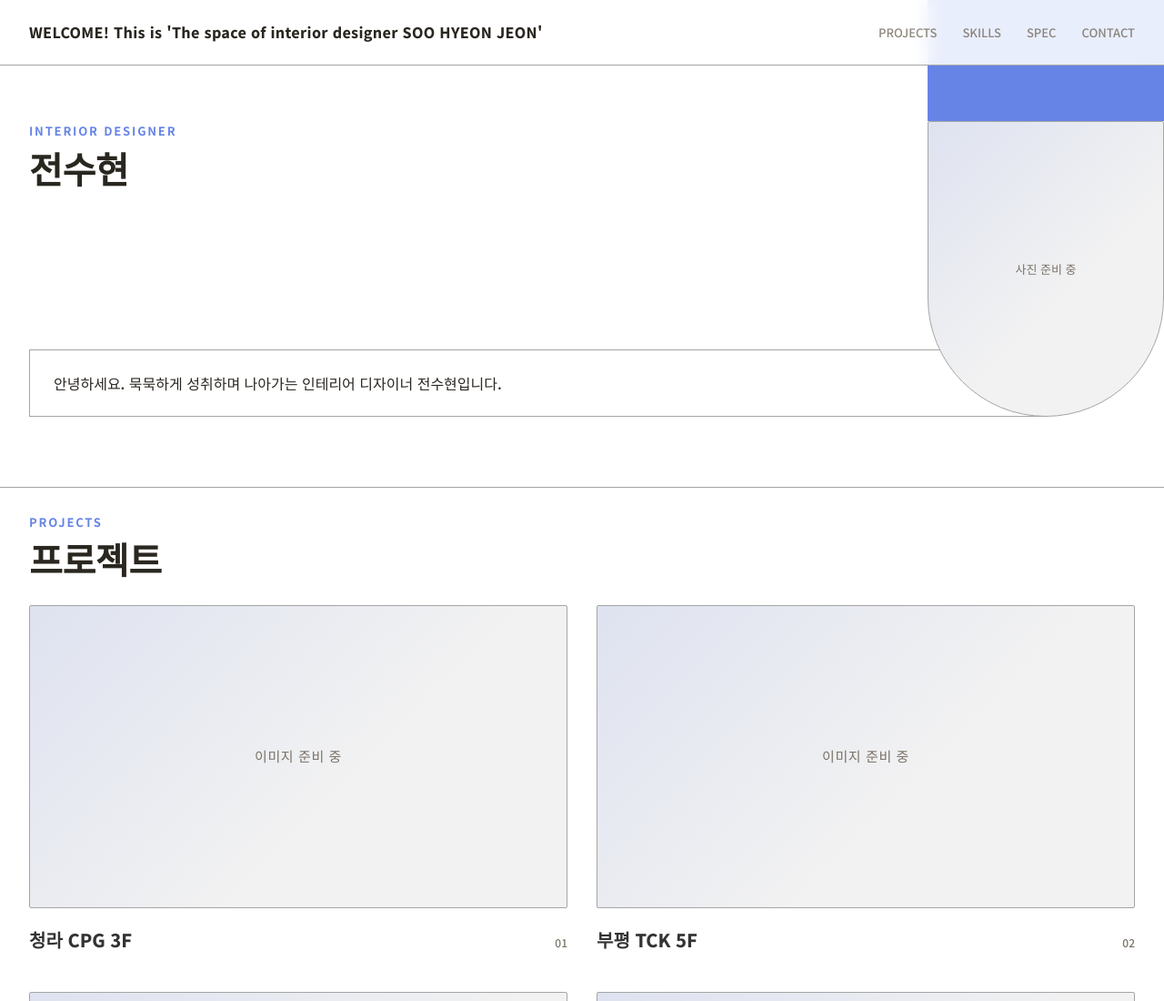
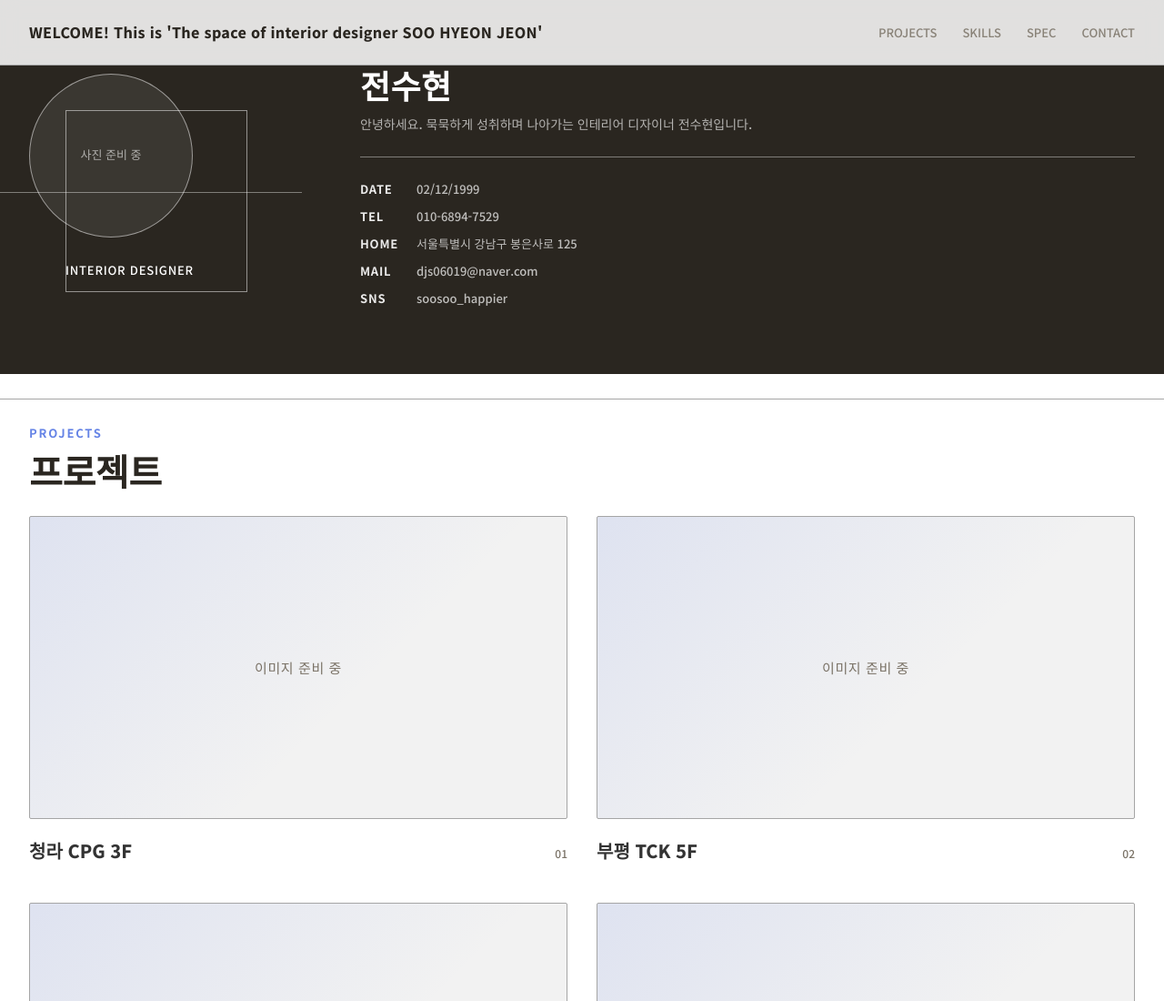
Before and after one commit to Soo-HyeonJeon/soohyeonjeon-portfolio, a plain HTML site: page index.html in a window 1280 px wide. Shown: the top 1100 px of the page at 91% size. Drawn offline with nearby package versions, Linux system fonts and the light colour scheme; no server answers.

Commit message:
Update index.html

```diff
--- a/index.html
+++ b/index.html
@@ -134,84 +134,64 @@
 
   /* ===== 히어로 ===== */
   .hero {
+    background: var(--text);
+    padding: 72px 0;
+  }
+
+  .hero-inner {
+    display: flex;
+    align-items: center;
+    gap: 64px;
+  }
+
+  .hero-photo-frame {
     position: relative;
-    min-height: 50vh;
-    display: flex;
-    flex-direction: column;
-    justify-content: center;
-    padding: 100pt 0 50px 32px;
-  }
-
-  .hero-photo-topbar {
+    flex-shrink: 0;
+    width: 300px;
+    height: 250px;
+  }
+
+  .hero-photo-line {
+    position: absolute;
+    top: 130px;
+    left: -200px;
+    right: 0;
+    height: 1px;
+    background: rgba(255, 255, 255, 0.4);
+    z-index: 0;
+  }
+
+  .hero-photo-square {
+    position: absolute;
+    top: 40px;
+    left: 40px;
+    width: 200px;
+    height: 200px;
+    border: 1px solid rgba(255, 255, 255, 0.5);
+    z-index: 1;
+  }
+
+  .hero-photo-caption {
+    position: absolute;
+    left: 40px;
+    bottom: 22px;
+    z-index: 2;
+    font-size: 13px;
+    letter-spacing: 0.06em;
+    color: #ffffff;
+  }
+
+  .avatar-box {
     position: absolute;
     top: 0;
-    right: 0;
-    width: 260px;
-    height: 100pt;
-    background: #6684e6;
-  }
-
-  .hero-top {
-    position: relative;
-    display: flex;
-    align-items: flex-start;
-    gap: 0;
-  }
-
-  .hero-left {
-    flex: 1;
-    min-width: 0;
-  }
-
-  .hero h1 {
-    font-size: clamp(28px, 4vw, 40px);
-    line-height: 1.2;
-    letter-spacing: -0.01em;
-    text-wrap: balance;
-    margin-bottom: 20pt;
-  }
-
-  .intro-box {
-    position: absolute;
     left: 0;
-    right: 130px;
-    bottom: 0;
-    border-top: 1px solid var(--border);
-    border-left: 1px solid var(--border);
-    border-bottom: 1px solid var(--border);
-    padding: 22px 26px;
-  }
-
-  .hero .intro {
-    font-size: 16px;
-    line-height: 1.8;
-    color: var(--text);
-  }
-
-  .hero-tags {
-    margin-top: 16px;
-    font-size: 14px;
-    line-height: 1.6;
-    letter-spacing: 0.02em;
-    color: var(--accent);
-    white-space: pre-wrap;
-  }
-
-  .hero-tags:empty {
-    display: none;
-  }
-
-  .avatar-box {
-    position: relative;
-    flex-shrink: 0;
-    width: 260px;
-    aspect-ratio: 4 / 5;
-    border-radius: 2px 2px 130px 130px;
+    z-index: 2;
+    width: 180px;
+    height: 180px;
+    border-radius: 50%;
     overflow: hidden;
-    background:
-      linear-gradient(135deg, var(--accent-soft), transparent 60%),
-      var(--bg-elevated);
-    border: 1px solid var(--border);
+    background: rgba(255, 255, 255, 0.08);
+    border: 1px solid rgba(255, 255, 255, 0.5);
     display: flex;
     align-items: center;
     justify-content: center;
@@ -225,16 +205,57 @@
 
   .avatar-box .placeholder-mark {
     font-size: 13px;
-    color: var(--text-muted);
+    color: rgba(255, 255, 255, 0.6);
     text-align: center;
     padding: 0 10px;
   }
 
+  .hero-info { flex: 1; min-width: 0; }
+
+  .hero h1 {
+    font-size: clamp(26px, 3.4vw, 36px);
+    font-weight: 800;
+    line-height: 1.2;
+    letter-spacing: 0.01em;
+    color: #ffffff;
+    text-wrap: balance;
+    margin-bottom: 10px;
+  }
+
+  .hero .intro {
+    font-size: 14px;
+    line-height: 1.6;
+    color: rgba(255, 255, 255, 0.65);
+  }
+
+  .hero-divider {
+    margin: 24px 0;
+    height: 1px;
+    background: rgba(255, 255, 255, 0.4);
+  }
+
+  .hero-meta-list {
+    display: grid;
+    grid-template-columns: max-content 1fr;
+    column-gap: 20px;
+    row-gap: 8px;
+  }
+
+  .hero-meta-label {
+    font-size: 13px;
+    font-weight: 700;
+    letter-spacing: 0.06em;
+    color: rgba(255, 255, 255, 0.9);
+  }
+
+  .hero-meta-value {
+    font-size: 13px;
+    color: rgba(255, 255, 255, 0.7);
+  }
+
   @media (max-width: 640px) {
-    .hero-top { flex-direction: column; align-items: stretch; gap: 24px; }
-    .avatar-box { width: 170px; border-radius: 2px 2px 85px 85px; align-self: center; }
-    .intro-box { position: static; right: auto; border-right: 1px solid var(--border); }
-    .hero-photo-topbar { width: 170px; }
+    .hero-inner { flex-direction: column; align-items: flex-start; gap: 32px; }
+    .hero-photo-line { display: none; }
   }
 
   /* ===== 프로젝트 ===== */
@@ -933,19 +954,27 @@
   </header>
 
   <main>
-    <section class="hero wrap">
-      <div class="hero-photo-topbar"></div>
-      <div class="hero-top">
-        <div class="hero-left">
-          <span class="eyebrow">INTERIOR DESIGNER</span>
+    <section class="hero">
+      <div class="hero-inner wrap">
+        <div class="hero-photo-frame">
+          <div class="hero-photo-line"></div>
+          <div class="hero-photo-square"></div>
+          <div class="avatar-box" id="avatar-box">
+            <span class="placeholder-mark">사진 준비 중</span>
+          </div>
+          <div class="hero-photo-caption">INTERIOR DESIGNER</div>
+        </div>
+        <div class="hero-info">
           <h1 id="hero-name">전수현</h1>
-          <div class="intro-box">
-            <p class="intro" id="hero-intro">안녕하세요. 묵묵하게 성취하며 나아가는 인테리어 디자이너 전수현입니다.</p>
-            <div class="hero-tags" id="hero-tags"></div>
+          <p class="intro" id="hero-intro">안녕하세요. 묵묵하게 성취하며 나아가는 인테리어 디자이너 전수현입니다.</p>
+          <div class="hero-divider"></div>
+          <div class="hero-meta-list">
+            <span class="hero-meta-label">DATE</span><span class="hero-meta-value">02/12/1999</span>
+            <span class="hero-meta-label">TEL</span><span class="hero-meta-value" id="hero-tel"></span>
+            <span class="hero-meta-label">HOME</span><span class="hero-meta-value">서울특별시 강남구 봉은사로 125</span>
+            <span class="hero-meta-label">MAIL</span><span class="hero-meta-value" id="hero-mail"></span>
+            <span class="hero-meta-label">SNS</span><span class="hero-meta-value">soosoo_happier</span>
           </div>
-        </div>
-        <div class="avatar-box" id="avatar-box">
-          <span class="placeholder-mark">사진 준비 중</span>
         </div>
       </div>
     </section>
@@ -1260,7 +1289,8 @@
     function renderProfile(profile) {
       document.getElementById('hero-name').textContent = profile.name;
       document.getElementById('hero-intro').textContent = profile.intro;
-      document.getElementById('hero-tags').textContent = profile.tags || '';
+      document.getElementById('hero-tel').textContent = profile.phone || '';
+      document.getElementById('hero-mail').textContent = profile.email || '';
       document.getElementById('footer-copy').textContent = '© ' + new Date().getFullYear() + ' ' + profile.name;
       document.title = profile.name + ' — ' + profile.title;
 
```
